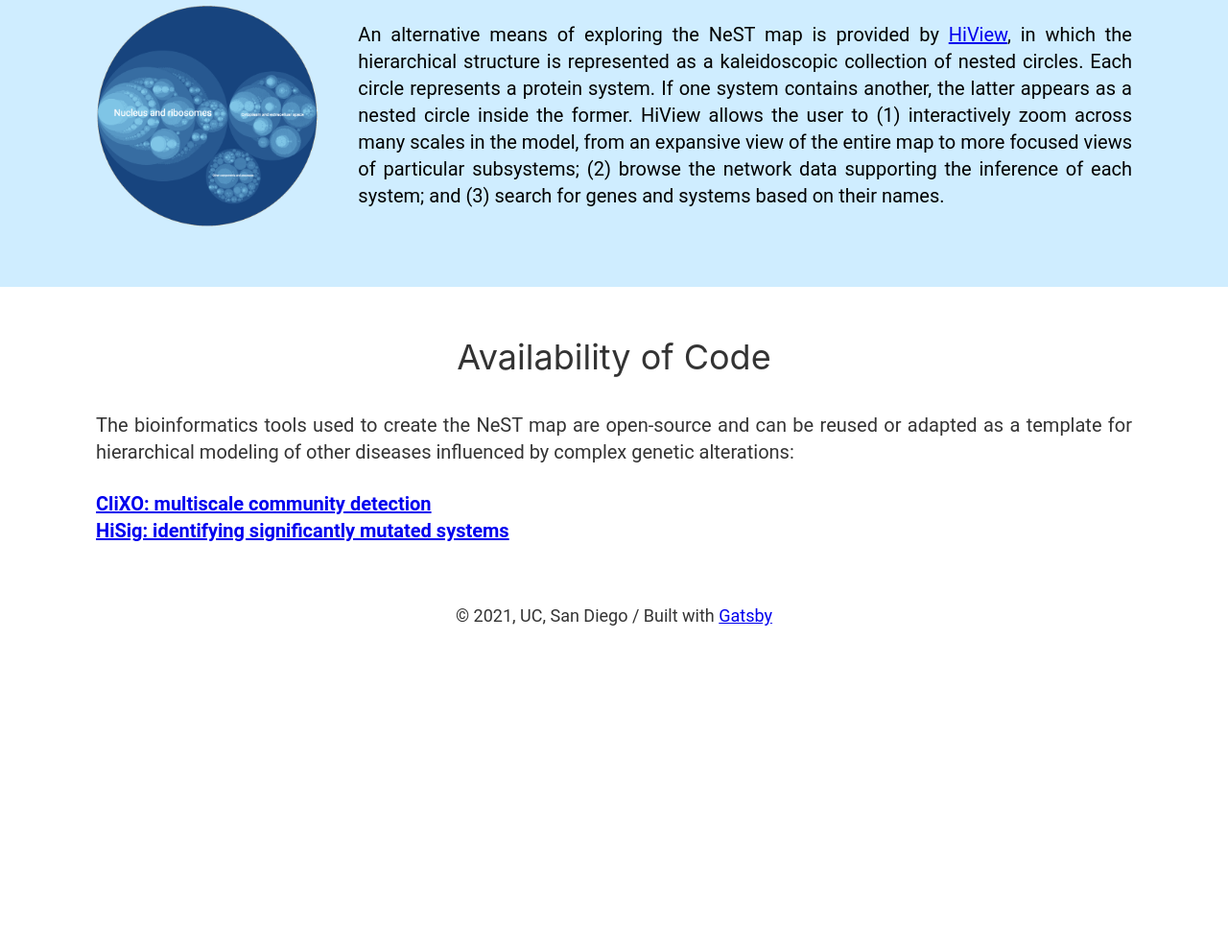
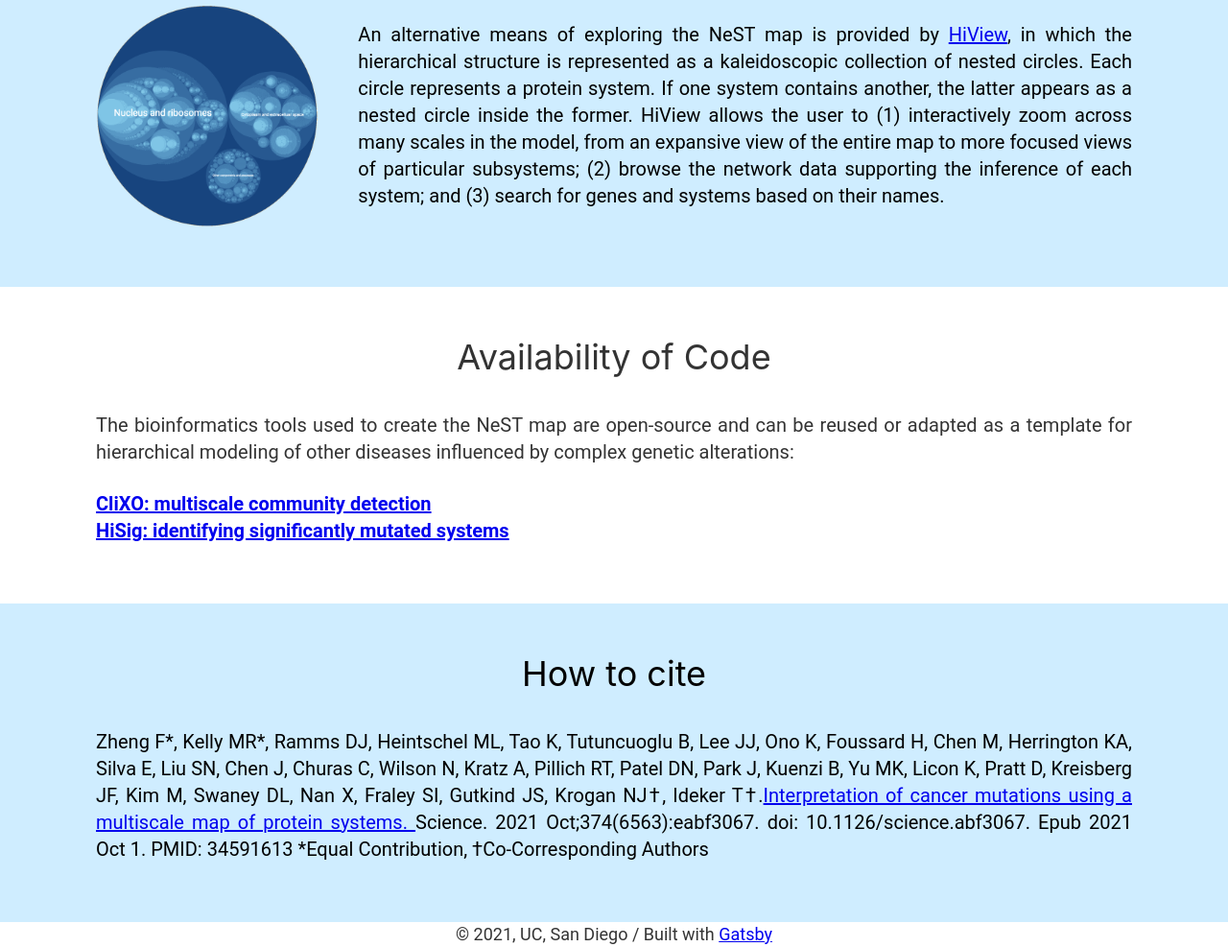
Before and after one commit to idekerlab/nestLandingPage, a Gatsby site: page / in a window 1280 px wide. Shown: the part 1391-2378 px from the top of the page at 96% size. Before the commit the page ends 2046 px from the top, so only its background shows below. Built offline with nearby package versions, Linux system fonts and the light colour scheme; Gatsby itself is replaced by a stand-in of ours.

Commit message:
updated NDEx links to use new network viewer and added citation to paper. Fix for UD-1916

```diff
--- a/src/pages/index.js
+++ b/src/pages/index.js
@@ -54,7 +54,7 @@ const IndexPage = () => (
       </p>
       <p>
         NeST was assembled by creating an{' '}
-        <LinkOut link='https://www.ndexbio.org/?#/network/60112105-f853-11e9-bb65-0ac135e8bacf'>
+        <LinkOut link='https://www.ndexbio.org/viewer/networks/60112105-f853-11e9-bb65-0ac135e8bacf'>
           Integrated Protein Network
         </LinkOut>{' '}
         combining evidence of interactions of five major data types: physical
@@ -67,7 +67,7 @@ const IndexPage = () => (
         resolutions, resulting in a hierarchy of systems. Finally, a statistical
         model called HiSig was developed to identify the systems on which cancer
         mutations significantly converge, yielding the{' '}
-        <LinkOut link='https://www.ndexbio.org/?#/network/9a8f5326-aa6e-11ea-aaef-0ac135e8bacf'>
+        <LinkOut link='https://www.ndexbio.org/viewer/networks/9a8f5326-aa6e-11ea-aaef-0ac135e8bacf'>
           NeST Systems Map
         </LinkOut>{' '}
         of 395 systems.
@@ -85,7 +85,7 @@ const IndexPage = () => (
         <div className={styles.flexChild}>
           <p>
             The NeST Systems Map is accessible via the{' '}
-            <LinkOut link='https://www.ndexbio.org/?#/network/9a8f5326-aa6e-11ea-aaef-0ac135e8bacf'>
+            <LinkOut link='https://www.ndexbio.org/viewer/networks/9a8f5326-aa6e-11ea-aaef-0ac135e8bacf'>
               NDEx (Network Data Exchange)
             </LinkOut>
             , an online commons for biological networks. In NDEx, the map
@@ -153,6 +153,22 @@ const IndexPage = () => (
         </strong>
       </p>
     </Panel>
+    <Panel backgroundColor={contrastBackgroundColor}
+      textColor={contrastTextColor}
+    >
+      <h2>How to cite</h2>
+      <p>
+      Zheng F*, Kelly MR*, Ramms DJ, Heintschel ML, Tao K,
+      Tutuncuoglu B, Lee JJ, Ono K, Foussard H, Chen M, Herrington KA,
+      Silva E, Liu SN, Chen J, Churas C, Wilson N, Kratz A, Pillich RT,
+      Patel DN, Park J, Kuenzi B, Yu MK, Licon K, Pratt D, Kreisberg JF,
+      Kim M, Swaney DL, Nan X, Fraley SI, Gutkind JS, Krogan NJ†, Ideker T†.
+      <LinkOut link='https://doi.org/10.1126/science.abf3067'>Interpretation of cancer mutations using a multiscale map of protein systems. </LinkOut>
+      Science. 2021 Oct;374(6563):eabf3067. doi: 10.1126/science.abf3067.
+      Epub 2021 Oct 1. PMID: 34591613 *Equal Contribution, †Co-Corresponding Authors
+      </p>
+
+    </Panel>
   </Layout>
 );
 
```
